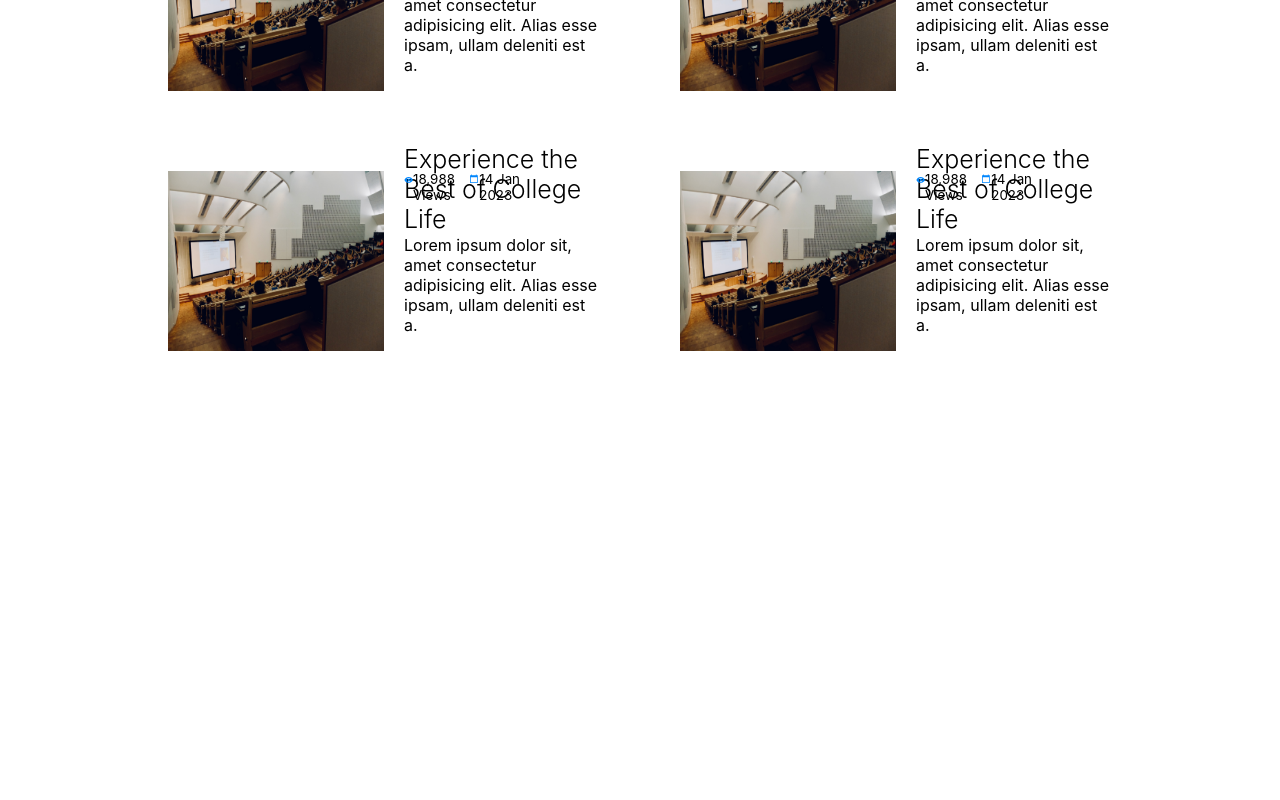
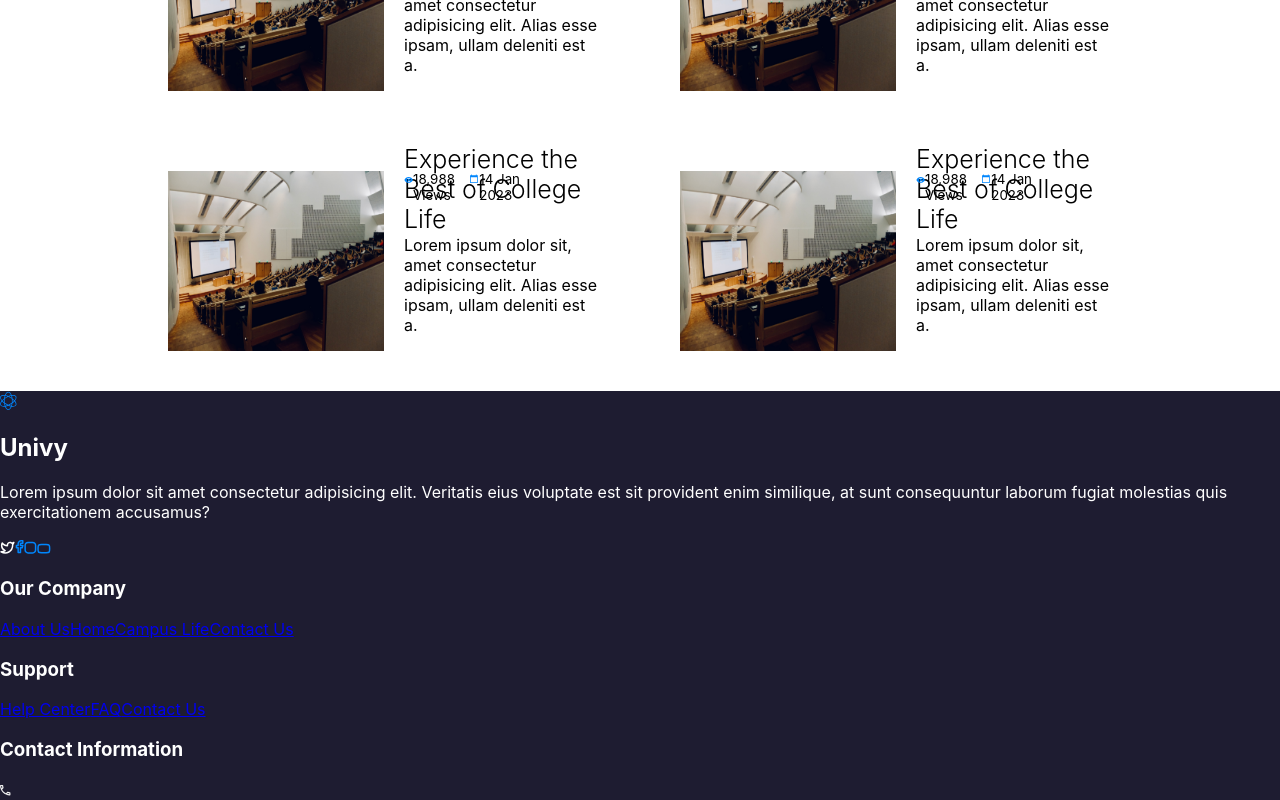
Before and after one commit to SalamanderCtesiphon/landing-pager-figma-design, a React (Create React App) app: page / in a window 1280 px wide. Shown: the part 5301-6101 px from the top of the page. Before the commit the page ends 5692 px from the top, so only its background shows below. Built offline with nearby package versions, Linux system fonts and the light colour scheme.

Commit message:
began working on the final section

```diff
--- a/src/App.css
+++ b/src/App.css
@@ -588,3 +588,11 @@ h4 {
   font-size: 25px;
   margin-top: -40px;
 }
+
+/* footer++++++++++++++++++++++++++++++++++++++++++++++++++++ */
+
+.footer {
+  width: 100%;
+  background-color: #1E1C31;
+  color: white;
+}
--- a/src/App.js
+++ b/src/App.js
@@ -2,6 +2,7 @@ import './App.css';
 import BannerPhoto from './components/BannerPhoto';
 import CallToAction from './components/CallToAction';
 import Courses from './components/Courses';
+import Footer from './components/Footer';
 import Hero from './components/Hero';
 import NavBar from './components/NavBar';
 import PitchSection from './components/PitchSection';
@@ -19,6 +20,7 @@ function App() {
       <TopStudents />
       <CallToAction />
       <TrendingNews />
+      <Footer />
     </div>
   );
 }
--- /dev/null
+++ b/src/components/Footer.jsx
@@ -0,0 +1,52 @@
+import React from 'react'
+import logo from '../icons/logo.svg'
+import twitter from '../icons/Vector(2).svg'
+import facebook from '../icons/Vector(3).svg'
+import instagram from '../icons/Vector(4).svg'
+import youtube from '../icons/Vector(5).svg'
+import phone from '../icons/phone.svg'
+
+function Footer() {
+  return (
+    <div className="footer">
+      <div className="footer-container1">
+        <div className="footer-container1-header">
+          <img src={logo} alt="logo" />
+          <h2>Univy</h2>
+          <p>Lorem ipsum dolor sit amet consectetur adipisicing elit. Veritatis eius voluptate est sit provident enim similique, at sunt consequuntur laborum fugiat molestias quis exercitationem accusamus?
+          </p>
+          <div className="icon-holder-footer">
+            <img src={twitter} alt="twitter" />
+            <img src={facebook} alt="twitter" />
+            <img src={instagram} alt="twitter" />
+            <img src={youtube} alt="twitter" />
+          </div>
+        </div>
+      </div>
+      <div className="footer-container2">
+        <div className="footer-container2-row1">
+          <h3>Our Company</h3>
+          <a href="#">About Us</a>
+          <a href="#">Home</a>
+          <a href="#">Campus Life</a>
+          <a href="#">Contact Us</a>
+        </div>
+        <div className="footer-container2-row2">
+          <h3>Support</h3>
+          <a href="#">Help Center</a>
+          <a href="#">FAQ</a>
+          <a href="#">Contact Us</a>
+        </div>
+        <div className="footer-container2-row3">
+          <h3>Contact Information</h3>
+          <div className='line1'>
+            <img src={phone} alt="" />
+          </div>
+        </div>
+      </div>
+
+    </div>
+  )
+}
+
+export default Footer
```
Also changed, not shown: src/icons/phone.svg (added).
